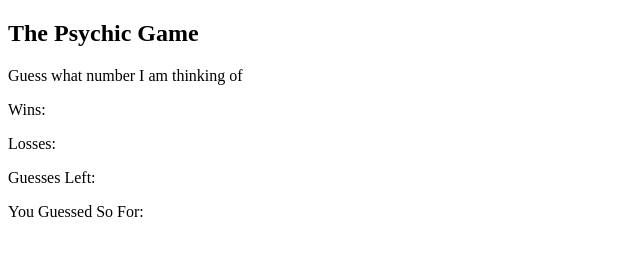
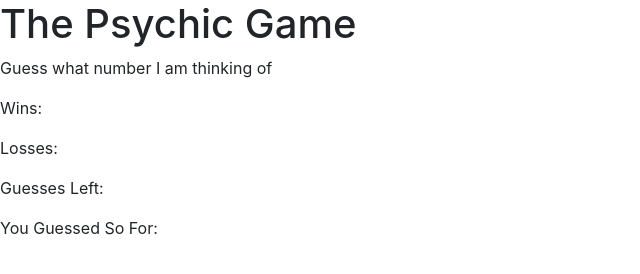
Before and after one commit to arthiatsr/Psychic-Game, a plain HTML site: page index.html in a window 1280 px wide. Shown: the whole page, without its empty margins (0-640 px from the left). Drawn offline with nearby package versions, Linux system fonts and the light colour scheme.

Commit message:
Psychic-Game

```diff
--- a/index.html
+++ b/index.html
@@ -5,6 +5,9 @@
     <meta name="viewport" content="width=device-width, initial-scale=1.0">
     <meta http-equiv="X-UA-Compatible" content="ie=edge">
     <title>Document</title>
+    <link href="assets/css/reset.css" rel="stylesheet" type="text/css">
+    <link rel="stylesheet" href="https://stackpath.bootstrapcdn.com/bootstrap/4.3.1/css/bootstrap.min.css" integrity="sha384-ggOyR0iXCbMQv3Xipma34MD+dH/1fQ784/j6cY/iJTQUOhcWr7x9JvoRxT2MZw1T" crossorigin="anonymous">
+
 </head>
 <body>
 
```
